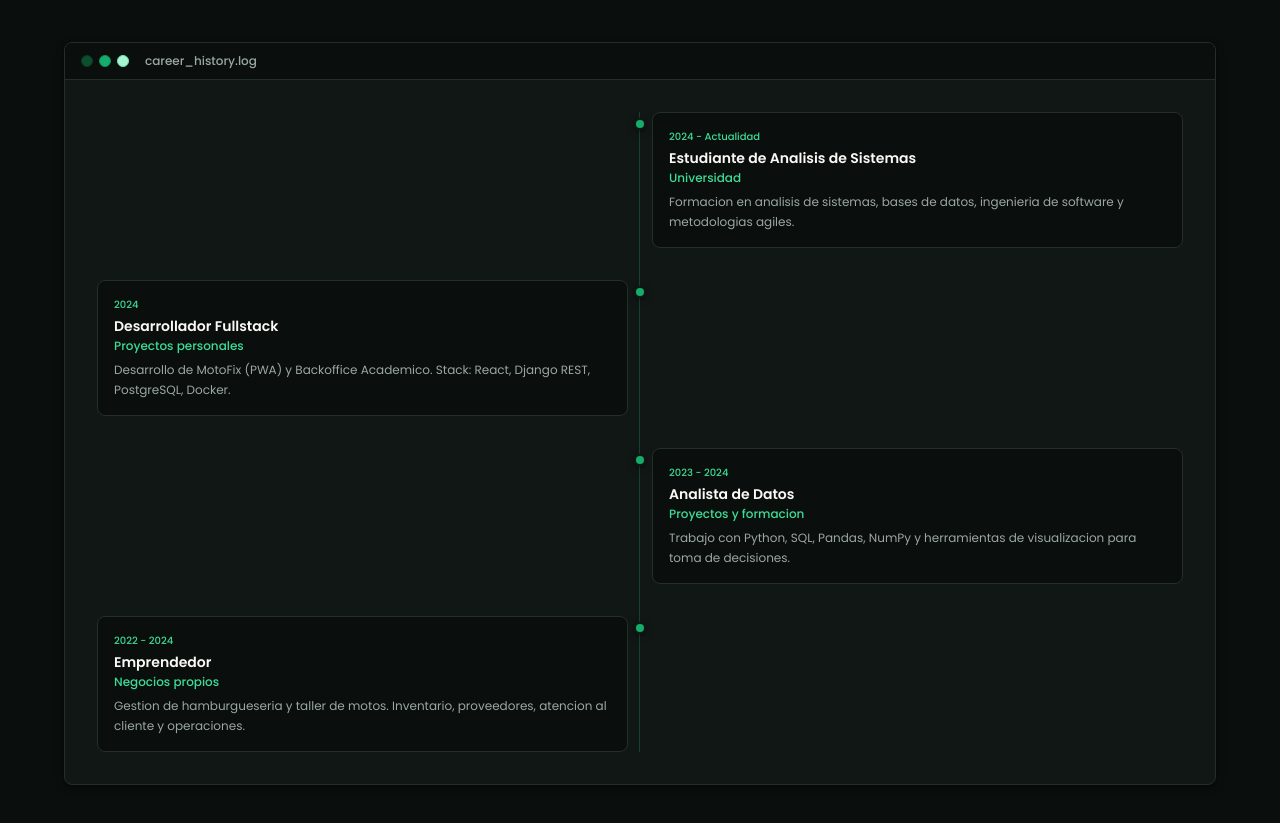
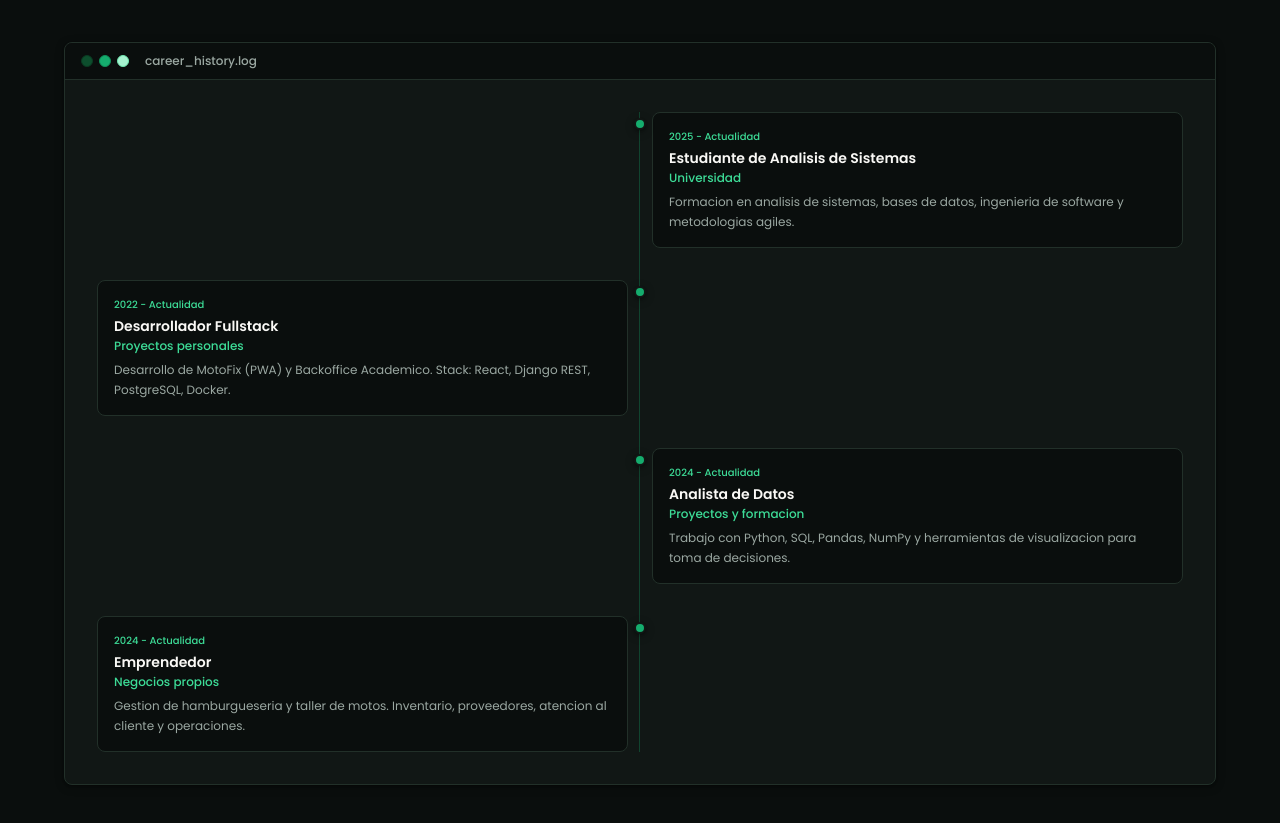
Before and after one commit to Alejandro-lopez1/Portfolio_web, a React (Vite) app in the folder portfolio/: page / in a window 1280 px wide. Shown: the part 4980-5803 px from the top of the page. Built offline with nearby package versions, Linux system fonts and the light colour scheme.

Commit message:
feat: update timeline years for accuracy and relevance

```diff
--- a/portfolio/src/components/Timeline.jsx
+++ b/portfolio/src/components/Timeline.jsx
@@ -4,28 +4,28 @@ import Section from './ui/Section'
 
 const timelineData = [
   {
-    year: '2024 - Actualidad',
+    year: '2025 - Actualidad',
     title: 'Estudiante de Analisis de Sistemas',
     company: 'Universidad',
     description:
       'Formacion en analisis de sistemas, bases de datos, ingenieria de software y metodologias agiles.',
   },
   {
-    year: '2024',
+    year: '2022 - Actualidad',
     title: 'Desarrollador Fullstack',
     company: 'Proyectos personales',
     description:
       'Desarrollo de MotoFix (PWA) y Backoffice Academico. Stack: React, Django REST, PostgreSQL, Docker.',
   },
   {
-    year: '2023 - 2024',
+    year: '2024 - Actualidad',
     title: 'Analista de Datos',
     company: 'Proyectos y formacion',
     description:
       'Trabajo con Python, SQL, Pandas, NumPy y herramientas de visualizacion para toma de decisiones.',
   },
   {
-    year: '2022 - 2024',
+    year: '2024 - Actualidad',
     title: 'Emprendedor',
     company: 'Negocios propios',
     description:
```
